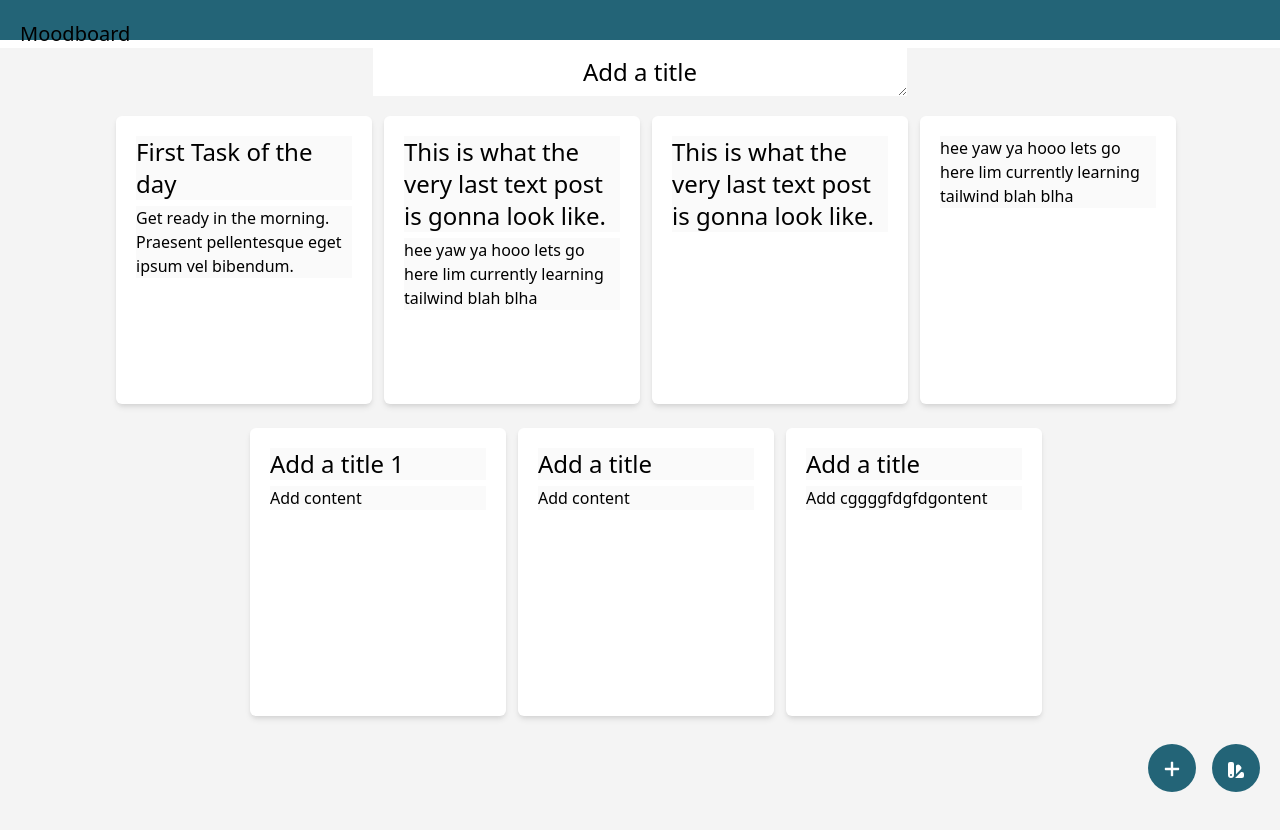
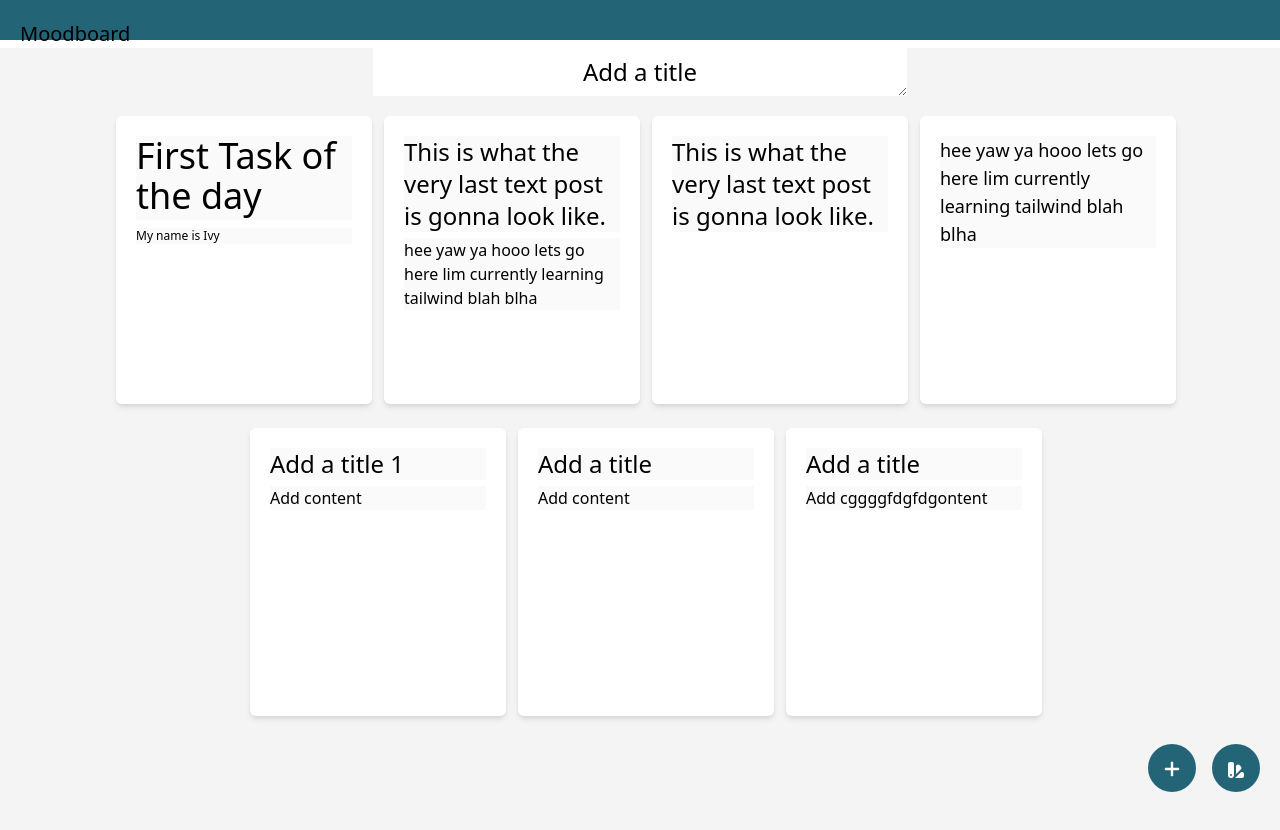
Before and after one commit to ivyla/Moodboard, a React (Create React App) app in the folder moodboard/: page / in a window 1280 px wide. Shown: the top 830 px of the page. Built offline with nearby package versions, Linux system fonts and the light colour scheme; data requests are answered from the project's data file.

Commit message:
size updates to database now

```diff
--- a/moodboard/db.json
+++ b/moodboard/db.json
@@ -3,35 +3,49 @@
     {
       "id": 3,
       "title": "First Task of the day",
-      "content": "Get ready in the morning. Praesent pellentesque eget ipsum vel bibendum."
+      "content": "My name is Ivy",
+      "titleFont": "5",
+      "contentFont": "1"
     },
     {
       "id": 4,
       "title": "This is what the very last text post is gonna look like.",
-      "content": "hee yaw ya hooo lets go here lim currently learning tailwind blah blha"
+      "content": "hee yaw ya hooo lets go here lim currently learning tailwind blah blha",
+      "titleFont": "3",
+      "contentFont": "3"
     },
     {
       "id": 5,
-      "title": "This is what the very last text post is gonna look like."
+      "title": "This is what the very last text post is gonna look like.",
+      "titleFont": "3",
+      "contentFont": "3"
     },
     {
       "id": 6,
-      "content": "hee yaw ya hooo lets go here lim currently learning tailwind blah blha"
+      "content": "hee yaw ya hooo lets go here lim currently learning tailwind blah blha",
+      "titleFont": "2",
+      "contentFont": "4"
     },
     {
       "id": 8,
       "title": "Add a title 1",
-      "content": "Add content"
+      "content": "Add content",
+      "titleFont": "3",
+      "contentFont": "3"
     },
     {
       "id": 9,
       "title": "Add a title",
-      "content": "Add content"
+      "content": "Add content",
+      "titleFont": "3",
+      "contentFont": "3"
     },
     {
       "id": 10,
       "title": "Add a title",
-      "content": "Add cggggfdgfdgontent"
+      "content": "Add cggggfdgfdgontent",
+      "titleFont": "3",
+      "contentFont": "3"
     }
   ]
 }
--- a/moodboard/src/Board.js
+++ b/moodboard/src/Board.js
@@ -50,7 +50,9 @@ function Board() {
         const newPostObj = {
             id: currId,
             title: postContent.title,
-            content: postContent.content
+            content: postContent.content,
+            titleFont: postContent.titleFont,
+            contentFont: postContent.contentFont
         }
         const newPosts = posts.map((post) => {
             if (post.id === currId) {
--- a/moodboard/src/components/views/Post.js
+++ b/moodboard/src/components/views/Post.js
@@ -28,8 +28,8 @@ const Post = ({post, id, selected, setSelected, deletePost, updatePost}) => {
     const [showDelete, setDelete] = useState(false)
     // Toggles between display mode of text posts
     const [enableTextEdit, setTextEdit] = useState(false)
-    const [titleFont, setTitleFont] = useState(3)
-    const [contentFont, setContentFont] = useState(3)
+    const [titleFont, setTitleFont] = useState(post.titleFont)
+    const [contentFont, setContentFont] = useState(post.contentFont)
 
     const handleTitle = (event) => setTitle(event.target.value)
     const handleText = (event) => setContent(event.target.value)
@@ -130,7 +130,9 @@ const Post = ({post, id, selected, setSelected, deletePost, updatePost}) => {
                         updatePost(id, {
                             id: id,
                             title: titleValue,
-                            content: contentValue
+                            content: contentValue,
+                            titleFont: titleFont,
+                            contentFont: contentFont
                         })
                     }
                 >
```
